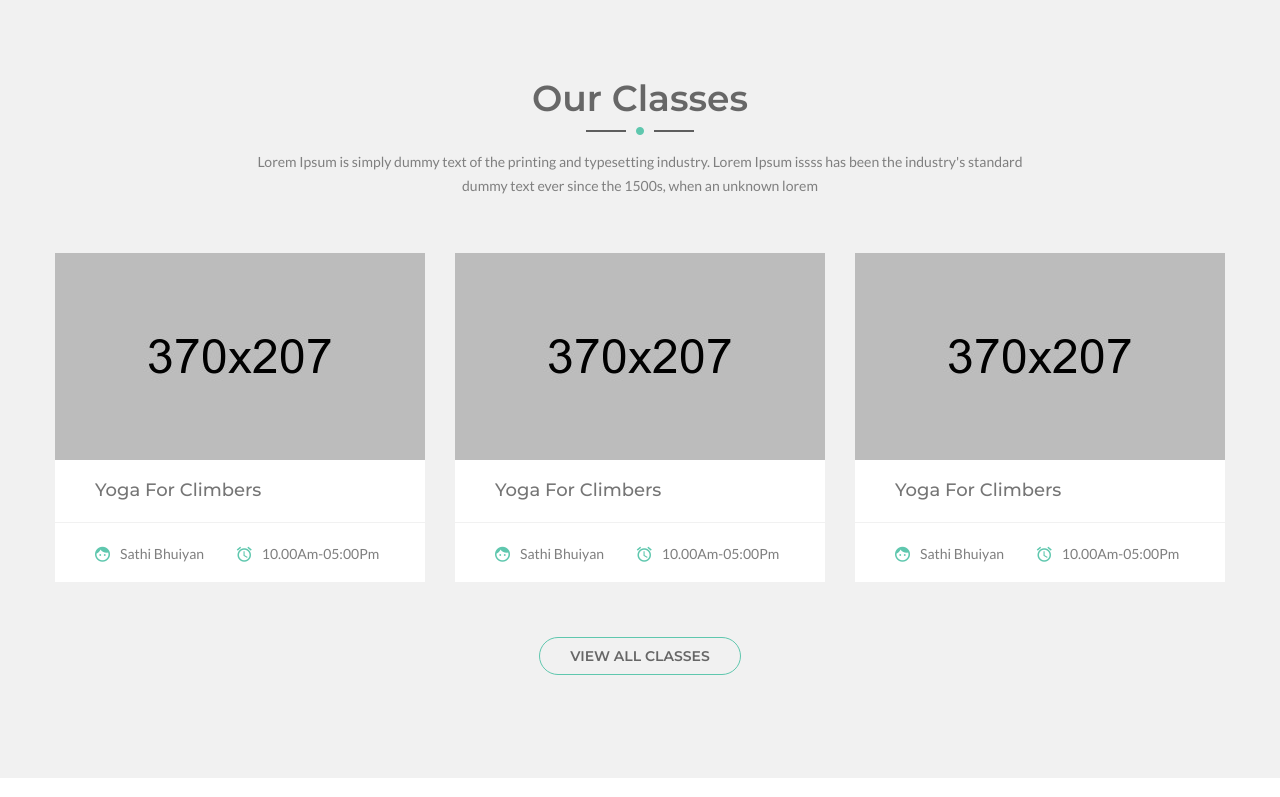
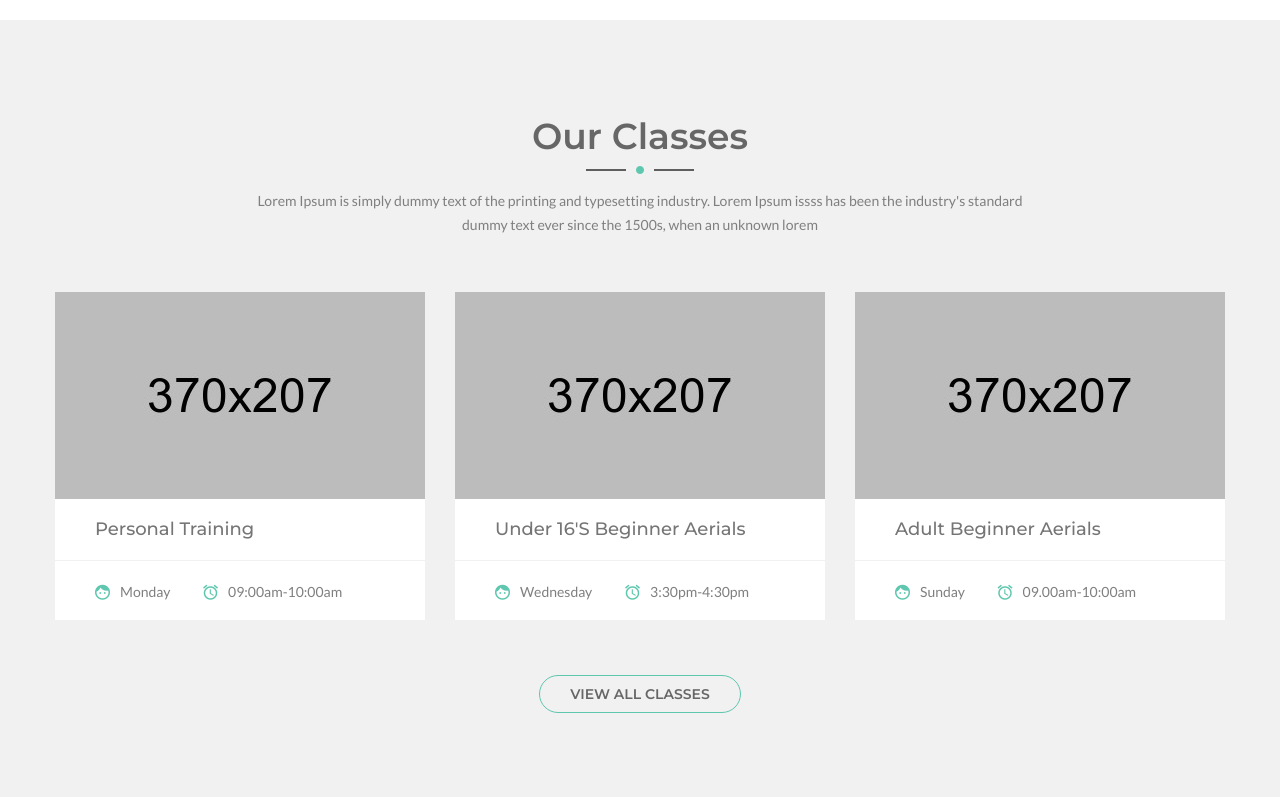
Before and after one commit to matildamort/flow-fit-white, a plain HTML site: page index.html in a window 1280 px wide. Shown: the part 1465-2262 px from the top of the page. Drawn offline with Linux system fonts and the light colour scheme.

Commit message:
Adjsuted class times &  changed logo

```diff
--- a/index.html
+++ b/index.html
@@ -3,7 +3,7 @@
     <head>
         <meta charset="utf-8">
         <meta http-equiv="x-ua-compatible" content="ie=edge">
-        <title>Home Page || Handstand</title>
+        <title>Home Page || Flow Fitness</title>
         <meta name="description" content="The template is built for Sport Clubs, Health Clubs, Gyms, Fitness Centers, Personal Trainers and other sport">
         <meta name="viewport" content="width=device-width, initial-scale=1">
 
@@ -74,7 +74,7 @@
                                 <div class="col-lg-7">
                                     <div class="text-content-wrapper">
                                         <div class="text-content text-start">
-                                            <h5>Welcome Our Handstand</h5>
+                                            <h5>Welcome Our Flow Fitness</h5>
                                             <h1>Keep <span>Refresh & Strong</span> Your Body</h1>
                                             <p>Lorem ipsum dolor sit amet, consectetur adipiscing elit. Integer auctor pharetra iss neque. Nullam cursus elit sit amet justo interdum facilisis id at tortor. </p>
                                             <a class="banner-btn" href="gallery.html" data-text="read more"><span>read more</span></a>
@@ -131,7 +131,7 @@
                <div class="row">
                    <div class="col-lg-6">
                        <div class="about-content">
-                            <h2>about our handstand</h2>
+                            <h2>about Flow Fitness</h2>
                             <p class="m-0">Lorem Ipsum is simply dummy text of the printing and typesetting industry. Lorem Ipsum issss has been the industry's standard dummy text ever since the 1500s, when an unknown lorem printer took a galley of type and scrambled it to make a type specimen book. It has survived not only five centuries, lorem ipsum is.</p>
                             <p>but also the leap into electronic typesetting, remaining essentially unchanged. It was popularised in the 1960s with the release of Letraset sheets containing Lorem Ipsum passages, and is more recently with desktop publishing software like Aldus PageMaker including versions. </p>
                             <a class="banner-btn" href="about-us.html" data-text="read more"><span>read more</span></a>
@@ -176,10 +176,10 @@
                                 </div>
                             </div>
                             <div class="single-content">
-                                <h3><a href="class.html">yoga for climbers</a></h3>
+                                <h3><a href="class.html"> Personal Training </a></h3>
                                 <ul>
-                                    <li><i class="zmdi zmdi-face"></i>Sathi Bhuiyan</li>
-                                    <li><i class="zmdi zmdi-alarm"></i>10.00Am-05:00Pm</li>
+                                    <li><i class="zmdi zmdi-face"></i>Monday</li>
+                                    <li><i class="zmdi zmdi-alarm"></i>09:00am-10:00am</li>
                                 </ul>
                             </div>
                         </div>
@@ -195,10 +195,10 @@
                                 </div>
                             </div>
                             <div class="single-content">
-                                <h3><a href="class.html">yoga for climbers</a></h3>
+                                <h3><a href="class.html">Under 16's Beginner Aerials</a></h3>
                                 <ul>
-                                    <li><i class="zmdi zmdi-face"></i>Sathi Bhuiyan</li>
-                                    <li><i class="zmdi zmdi-alarm"></i>10.00Am-05:00Pm</li>
+                                    <li><i class="zmdi zmdi-face"></i>Wednesday</li>
+                                    <li><i class="zmdi zmdi-alarm"></i>3:30pm-4:30pm</li>
                                 </ul>
                             </div>
                         </div>
@@ -214,10 +214,10 @@
                                 </div>
                             </div>
                             <div class="single-content">
-                                <h3><a href="class.html">yoga for climbers</a></h3>
+                                <h3><a href="class.html">Adult Beginner Aerials</a></h3>
                                 <ul>
-                                    <li><i class="zmdi zmdi-face"></i>Sathi Bhuiyan</li>
-                                    <li><i class="zmdi zmdi-alarm"></i>10.00Am-05:00Pm</li>
+                                    <li><i class="zmdi zmdi-face"></i>Sunday</li>
+                                    <li><i class="zmdi zmdi-alarm"></i>09.00am-10:00am</li>
                                 </ul>
                             </div>
                         </div>
```
Also changed, not shown: img/logo/logo.jpg (added), img/logo/logo.png.
